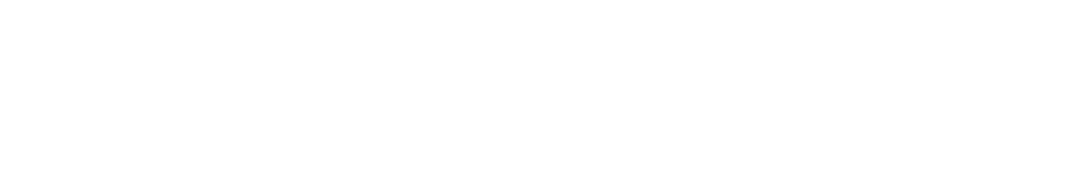
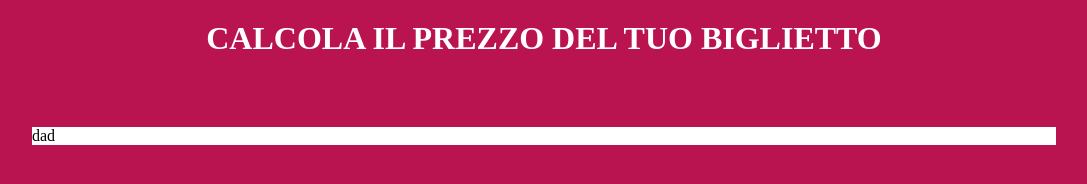
Before and after one commit to StefanoDellamore/js-biglietto-treno-form, a plain HTML site: page index.html in a window 1280 px wide. Shown: the whole page, without its empty margins (96-1183 px from the left). Drawn offline with Linux system fonts and the light colour scheme.

Commit message:
Impostazione card

```diff
--- a/css/style.css
+++ b/css/style.css
@@ -0,0 +1,25 @@
+* {
+    margin: 0 auto;
+    padding: 0;
+    box-sizing: border-box;
+}
+
+body {
+    background-color: #B91450;
+}
+
+header {
+    display: flex;
+    justify-content: center;
+    padding:20px;
+}
+
+h1 {
+    color: white;
+}
+
+.container-card {
+    margin-top: 50px;
+    background-color: white;
+    width: 80%;
+}
--- a/index.html
+++ b/index.html
@@ -8,6 +8,20 @@
         <title>Calcolo del prezzo del biglietto del treno</title>
     </head>
     <body>
+        <div class="container">
+            <header>
+                    <h1>
+                        CALCOLA IL PREZZO DEL TUO BIGLIETTO
+                    </h1>
+            </header>
+            <main>
+                <div class="container-card">
+                    dad
+                </div>
+            </main>
+        </div>
+
+
 
         <script src="js/scripts.js" type="text/javascript"></script>
     </body>
```
